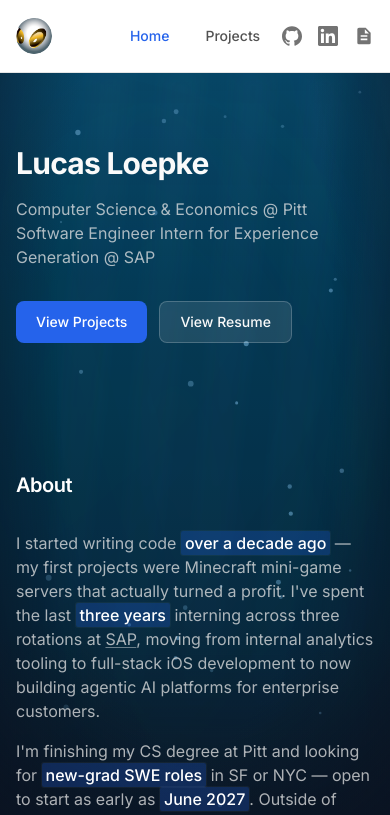
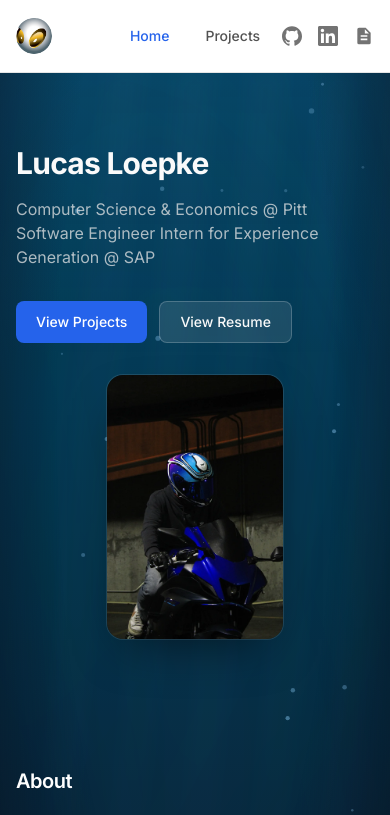
Before and after one commit to lucasloepke/lucasloepke.github.io, a React (Vite) app: page / in a window 390 px wide. Shown: the top 815 px of the page. Built offline with nearby package versions, Linux system fonts and the light colour scheme.

Commit message:
portrait update and seo

```diff
--- a/index.html
+++ b/index.html
@@ -22,9 +22,26 @@
     <meta name="theme-color" content="#0b1220" />
     <link rel="canonical" href="https://lucasloepke.github.io/" />
 
+    <!-- Prevent white flash before CSS/JS: match site dark canvas on first paint -->
+    <style>
+      html, body { background-color: #0b1220; margin: 0; }
+      /* Crawlable for bots; not shown to users (React paints the real UI) */
+      #seo-crawl {
+        position: absolute;
+        width: 1px;
+        height: 1px;
+        padding: 0;
+        margin: -1px;
+        overflow: hidden;
+        clip: rect(0, 0, 0, 0);
+        white-space: nowrap;
+        border: 0;
+      }
+    </style>
+
     <!-- Icons -->
     <link rel="icon" type="image/x-icon" href="/favicon.ico" />
-    <link rel="apple-touch-icon" href="/profilepic.png" />
+    <link rel="apple-touch-icon" href="/portrait.jpg" />
 
     <!-- Open Graph -->
     <meta property="og:type" content="website" />
@@ -40,7 +57,7 @@
     <meta property="og:image:type" content="image/png" />
     <meta property="og:image:width" content="1200" />
     <meta property="og:image:height" content="630" />
-    <meta property="og:image:alt" content="Lucas Loepke — Software Engineer & AI Developer" />
+    <meta property="og:image:alt" content="Lucas Loepke — Software Engineer" />
     <meta property="og:locale" content="en_US" />
 
     <!-- Twitter -->
@@ -51,7 +68,7 @@
       content="Lucas Loepke - Software Engineer at SAP and Computer Science student at University of Pittsburgh."
     />
     <meta name="twitter:image" content="https://lucasloepke.github.io/og-image.png" />
-    <meta name="twitter:image:alt" content="Lucas Loepke — Software Engineer & AI Developer" />
+    <meta name="twitter:image:alt" content="Lucas Loepke — Software Engineer" />
 
     <!-- Structured data: Person -->
     <script type="application/ld+json">
@@ -60,9 +77,14 @@
         "@type": "Person",
         "name": "Lucas Loepke",
         "url": "https://lucasloepke.github.io/",
-        "image": "https://lucasloepke.github.io/profilepic.png",
+        "image": {
+          "@type": "ImageObject",
+          "contentUrl": "https://lucasloepke.github.io/portrait.jpg",
+          "url": "https://lucasloepke.github.io/portrait.jpg",
+          "caption": "Lucas Loepke on a Yamaha R7 motorcycle"
+        },
         "jobTitle": "Software Engineer",
-        "description": "Computer Science & Economics student building agentic AI systems and enterprise tooling.",
+        "description": "Computer Science & Economics student and Software Engineer Intern for Experience Generation at SAP.",
         "worksFor": {
           "@type": "Organization",
           "name": "SAP",
@@ -74,10 +96,10 @@
           "url": "https://www.pitt.edu"
         },
         "knowsAbout": [
+          "Software Engineering",
           "Agentic AI",
           "Machine Learning",
           "Full-Stack Development",
-          "Software Engineering",
           "Enterprise Software"
         ],
         "sameAs": [
@@ -87,36 +109,134 @@
       }
     </script>
 
-    <!-- Structured data: Website -->
+    <!-- Structured data: Website + ProfilePage -->
     <script type="application/ld+json">
       {
         "@context": "https://schema.org",
+        "@type": "ProfilePage",
+        "name": "Lucas Loepke - Software Engineer | Portfolio & Resume",
+        "url": "https://lucasloepke.github.io/",
+        "description": "Lucas Loepke - Software Engineer at SAP and Computer Science student at University of Pittsburgh.",
+        "mainEntity": {
+          "@type": "Person",
+          "name": "Lucas Loepke",
+          "url": "https://lucasloepke.github.io/"
+        },
+        "primaryImageOfPage": {
+          "@type": "ImageObject",
+          "contentUrl": "https://lucasloepke.github.io/portrait.jpg",
+          "url": "https://lucasloepke.github.io/portrait.jpg",
+          "caption": "Lucas Loepke on a Yamaha R7 motorcycle",
+          "width": 900,
+          "height": 1350
+        },
+        "image": [
+          {
+            "@type": "ImageObject",
+            "contentUrl": "https://lucasloepke.github.io/portrait.jpg",
+            "url": "https://lucasloepke.github.io/portrait.jpg",
+            "caption": "Lucas Loepke on a Yamaha R7 motorcycle",
+            "width": 900,
+            "height": 1350
+          },
+          {
+            "@type": "ImageObject",
+            "contentUrl": "https://lucasloepke.github.io/og-image.png",
+            "url": "https://lucasloepke.github.io/og-image.png",
+            "caption": "Lucas Loepke — Software Engineer | Computer Science & Economics @ Pitt | Experience Generation @ SAP",
+            "width": 1200,
+            "height": 630
+          }
+        ],
+        "isPartOf": {
           "@type": "WebSite",
           "name": "Lucas Loepke",
           "url": "https://lucasloepke.github.io/"
         }
+      }
     </script>
   </head>
   <body>
-    <div id="root"></div>
-    <noscript>
-      <div style="max-width: 640px; margin: 3rem auto; padding: 0 1rem; font-family: system-ui, sans-serif; line-height: 1.6;">
+    <!--
+      Crawlable copy for search engines (visually hidden). React renders into #root.
+      Portrait remains visible in the React UI for Google Images.
+    -->
+    <div id="seo-crawl">
+      <main>
+        <header>
           <h1>Lucas Loepke</h1>
+          <p>Computer Science &amp; Economics @ Pitt</p>
+          <p>Software Engineer Intern for Experience Generation @ SAP</p>
           <p>
-          Computer Science &amp; Economics student at the University of Pittsburgh,
-          building agentic AI systems and enterprise tooling at SAP.
+            <a href="/projects">View Projects</a> ·
+            <a href="/Loepke_Resume.pdf">View Resume</a>
           </p>
           <p>
-          This site is interactive and works best with JavaScript enabled. You can
-          still reach me here:
+            <img
+              src="/portrait.jpg"
+              alt="Lucas Loepke on a Yamaha R7 motorcycle"
+              width="450"
+              height="675"
+            />
           </p>
+        </header>
+
+        <section>
+          <h2>About</h2>
+          <p>
+            I started writing code over a decade ago — my first projects were Minecraft mini-game servers that actually turned a profit. I've spent the last three years interning across three rotations at
+            <a href="https://sap.com">SAP</a>, moving from internal analytics tooling to full-stack iOS development to now building agentic AI platforms for enterprise customers.
+          </p>
+          <p>
+            I'm finishing my CS degree at Pitt and looking for new-grad SWE roles in SF or NYC — open to start as early as June 2027. Outside of work I ski, ride motorcycles, love trying new teas, and build cool projects.
+          </p>
+        </section>
+
+        <section>
+          <h2>Experience</h2>
           <ul>
-          <li><a href="https://github.com/lucasloepke">GitHub</a></li>
-          <li><a href="https://www.linkedin.com/in/lucasloepke/">LinkedIn</a></li>
-          <li><a href="/Loepke_Resume.pdf">Resume (PDF)</a></li>
+            <li>
+              <strong>SAP</strong> — Software Engineer Intern, Experience Generation
+              (May 2026 — Present · Palo Alto, CA)
+            </li>
+            <li>
+              <strong>SAP</strong> — Software Engineer Intern, Experience Engineering
+              (May 2025 — Apr 2026 · San Ramon, CA)
+            </li>
+            <li>
+              <strong>SAP</strong> — Software Engineer Intern, CoE Analytics
+              (May 2024 — Apr 2025 · Newtown Square, PA)
+            </li>
           </ul>
+          <p>
+            <a href="https://pitt.edu">University of Pittsburgh</a>,
+            BS: Computer Science &amp; Economics · Expected April 2027
+          </p>
+        </section>
+
+        <section>
+          <h2>Featured Projects</h2>
+          <ul>
+            <li><a href="/projects">LeetVision</a> — Chrome extension that traces LeetCode/NeetCode Python solutions line-by-line.</li>
+            <li><a href="/projects">Simple Canvas Tasks</a> — Privacy-first Canvas LMS to-do Chrome extension.</li>
+            <li><a href="/projects">Steam Game Recommender</a> — Collaborative-filtering recommender with ALS matrix factorization.</li>
+            <li><a href="/projects">Cleanup Crew</a> — Rust/Bevy action game published on Steam.</li>
+            <li><a href="/projects">Trust Circle</a> — Winning SAP STAR Hacks 2025 group savings platform.</li>
+          </ul>
+          <p><a href="/projects">View all projects →</a></p>
+        </section>
+
+        <footer>
+          <p>
+            <a href="https://github.com/lucasloepke">GitHub</a> ·
+            <a href="https://www.linkedin.com/in/lucasloepke/">LinkedIn</a> ·
+            <a href="/Loepke_Resume.pdf">Resume</a> ·
+            <a href="https://lucasloepke.github.io/">lucasloepke.github.io</a>
+          </p>
+        </footer>
+      </main>
     </div>
-    </noscript>
+    <div id="root"></div>
     <script type="module" src="/src/main.jsx"></script>
   </body>
 </html>
--- a/src/pages/Home.tsx
+++ b/src/pages/Home.tsx
@@ -69,16 +69,17 @@ export function Home() {
                   </a>
                 </div>
               </div>
-              <picture className="pointer-events-none absolute -top-16 right-28 z-10 hidden w-56 sm:block lg:-top-12 lg:w-64">
+              <picture className="relative z-10 mx-auto mt-8 block w-44 md:absolute md:top-0 md:right-8 md:mt-0 md:w-[clamp(13rem,22vw,16rem)] md:-translate-x-20 md:-translate-y-12">
                 <source srcSet="/portrait.webp" type="image/webp" />
                 <img
                   src="/portrait.jpg"
-                  alt="Lucas Loepke on a Yamaha R7"
+                  alt="Lucas Loepke on a Yamaha R7 motorcycle"
                   width={900}
                   height={1350}
                   className="aspect-[2/3] w-full rounded-2xl object-cover shadow-[0_20px_50px_-20px_rgba(0,0,0,0.6)] ring-1 ring-white/10"
                   loading="eager"
                   decoding="async"
+                  fetchPriority="high"
                 />
               </picture>
             </Container>
```
Also changed, not shown: scripts/generate-meta.mjs (+43 -7 lines), scripts/generate-og.mjs (+28 -9 lines), public/og-image.png, 1 other file (tests, documents, lock files or other folders). Lines whose indentation alone changed are shown as unchanged.
